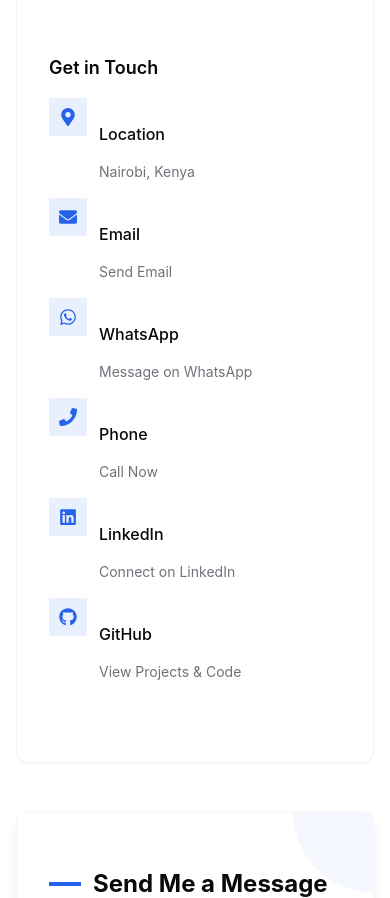
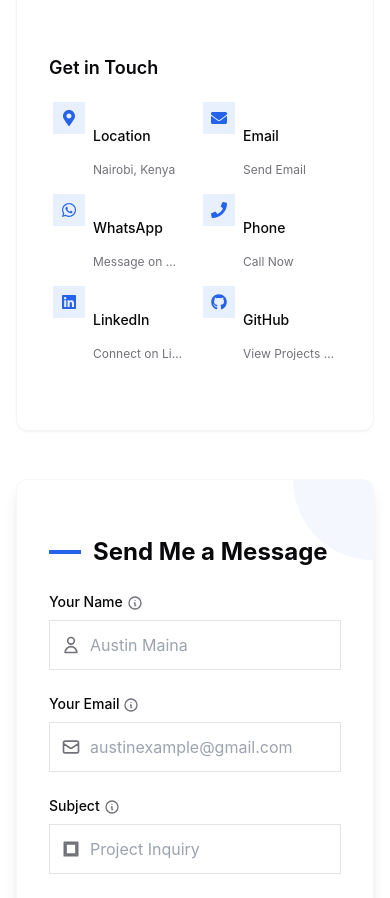
Before and after one commit to Austinkuria/portfolio, a Next.js app: page /contact in a window 390 px wide. Shown: the part 1813-2711 px from the top of the page. Built offline with nearby package versions, Linux system fonts and the light colour scheme; no server answers.

Commit message:
Refactor Contact page: enhance layout and improve accessibility of contact information

```diff
--- a/src/app/contact/page.tsx
+++ b/src/app/contact/page.tsx
@@ -594,114 +594,99 @@ export default function Contact() {
                 {/* Contact Information Grid */}
               <div className="mb-8">
                 <h4 className="text-lg font-semibold mb-4 text-foreground">Get in Touch</h4>
-                <div className="grid grid-cols-1 sm:grid-cols-2 gap-4">
-                  <div className="flex items-start group transition-all">
-                    <div className="bg-primary/10 p-2.5 rounded-lg text-primary group-hover:bg-primary group-hover:text-primary-foreground transition-all duration-300 mr-3 flex-shrink-0">
-                      <FaMapMarkerAlt className="text-lg" />
+                <div className="grid grid-cols-2 sm:grid-cols-2 gap-2 sm:gap-4 auto-rows-fr w-full">
+                  <div className="flex items-start group transition-all w-full p-1 sm:p-2 rounded-lg hover:bg-primary/5">
+                    <div className="bg-primary/10 p-2 sm:p-2.5 rounded-lg text-primary group-hover:bg-primary group-hover:text-primary-foreground transition-all duration-300 mr-2 sm:mr-3 flex-shrink-0">
+                      <FaMapMarkerAlt className="text-base sm:text-lg" />
                     </div>
                     <div className="min-w-0 flex-1">
-                      <h5 className="font-medium text-base">Location</h5>
-                      <p className="text-sm text-muted-foreground">Nairobi, Kenya</p>
+                      <h5 className="font-medium text-sm sm:text-base">Location</h5>
+                      <p className="text-xs sm:text-sm text-muted-foreground">Nairobi, Kenya</p>
                     </div>
                   </div>
 
-                  <div className="flex items-start group transition-all">
-                    <div className="bg-primary/10 p-2.5 rounded-lg text-primary group-hover:bg-primary group-hover:text-primary-foreground transition-all duration-300 mr-3 flex-shrink-0">
-                      <FaEnvelope className="text-lg" />
+                  <div className="flex items-start group transition-all w-full p-1 sm:p-2 rounded-lg hover:bg-primary/5">
+                    <div className="bg-primary/10 p-2 sm:p-2.5 rounded-lg text-primary group-hover:bg-primary group-hover:text-primary-foreground transition-all duration-300 mr-2 sm:mr-3 flex-shrink-0">
+                      <FaEnvelope className="text-base sm:text-lg" />
                     </div>
                     <div className="min-w-0 flex-1">
-                      <h5 className="font-medium text-base">Email</h5>
+                      <h5 className="font-medium text-sm sm:text-base">Email</h5>
                       <a
                         href="mailto:kuriaaustin125@gmail.com"
-                        className="text-sm text-muted-foreground hover:text-primary transition-colors truncate block"
+                        className="text-xs sm:text-sm text-muted-foreground hover:text-primary transition-colors truncate block"
                       >
                         Send Email
                       </a>
                     </div>
                   </div>
 
-                  <div className="flex items-start group transition-all">
-                    <div className="bg-primary/10 p-2.5 rounded-lg text-primary group-hover:bg-primary group-hover:text-primary-foreground transition-all duration-300 mr-3 flex-shrink-0">
-                      <FaWhatsapp className="text-lg" />
+                  <div className="flex items-start group transition-all w-full p-1 sm:p-2 rounded-lg hover:bg-primary/5">
+                    <div className="bg-primary/10 p-2 sm:p-2.5 rounded-lg text-primary group-hover:bg-primary group-hover:text-primary-foreground transition-all duration-300 mr-2 sm:mr-3 flex-shrink-0">
+                      <FaWhatsapp className="text-base sm:text-lg" />
                     </div>
                     <div className="min-w-0 flex-1">
-                      <h5 className="font-medium text-base">WhatsApp</h5>
+                      <h5 className="font-medium text-sm sm:text-base">WhatsApp</h5>
                       <a
                         href="https://wa.me/254797561978?text=Hi%20Austin!%20I%20found%20your%20portfolio%20and%20would%20like%20to%20discuss%20a%20project%20with%20you."
                         target="_blank"
                         rel="noopener noreferrer"
-                        className="text-sm text-muted-foreground hover:text-primary transition-colors truncate block"
+                        className="text-xs sm:text-sm text-muted-foreground hover:text-primary transition-colors truncate block"
                       >
                         Message on WhatsApp
                       </a>
                     </div>
                   </div>
 
-                  <div className="flex items-start group transition-all">
-                    <div className="bg-primary/10 p-2.5 rounded-lg text-primary group-hover:bg-primary group-hover:text-primary-foreground transition-all duration-300 mr-3 flex-shrink-0">
-                      <FaPhone className="text-lg" />
+                  <div className="flex items-start group transition-all w-full p-1 sm:p-2 rounded-lg hover:bg-primary/5">
+                    <div className="bg-primary/10 p-2 sm:p-2.5 rounded-lg text-primary group-hover:bg-primary group-hover:text-primary-foreground transition-all duration-300 mr-2 sm:mr-3 flex-shrink-0">
+                      <FaPhone className="text-base sm:text-lg" />
                     </div>
                     <div className="min-w-0 flex-1">
-                      <h5 className="font-medium text-base">Phone</h5>
+                      <h5 className="font-medium text-sm sm:text-base">Phone</h5>
                       <a
                         href="tel:+254797561978"
-                        className="text-sm text-muted-foreground hover:text-primary transition-colors truncate block"
+                        className="text-xs sm:text-sm text-muted-foreground hover:text-primary transition-colors truncate block"
                       >
                         Call Now
                       </a>
                     </div>
                   </div>
 
-                  <div className="flex items-start group transition-all">
-                    <div className="bg-primary/10 p-2.5 rounded-lg text-primary group-hover:bg-primary group-hover:text-primary-foreground transition-all duration-300 mr-3 flex-shrink-0">
-                      <FaLinkedin className="text-lg" />
+                  <div className="flex items-start group transition-all w-full p-1 sm:p-2 rounded-lg hover:bg-primary/5">
+                    <div className="bg-primary/10 p-2 sm:p-2.5 rounded-lg text-primary group-hover:bg-primary group-hover:text-primary-foreground transition-all duration-300 mr-2 sm:mr-3 flex-shrink-0">
+                      <FaLinkedin className="text-base sm:text-lg" />
                     </div>
                     <div className="min-w-0 flex-1">
-                      <h5 className="font-medium text-base">LinkedIn</h5>
+                      <h5 className="font-medium text-sm sm:text-base">LinkedIn</h5>
                       <a
                         href="https://linkedin.com/in/austin-maina"
                         target="_blank"
                         rel="noopener noreferrer"
-                        className="text-sm text-muted-foreground hover:text-primary transition-colors truncate block"
+                        className="text-xs sm:text-sm text-muted-foreground hover:text-primary transition-colors truncate block"
                       >
                         Connect on LinkedIn
                       </a>
                     </div>
                   </div>
 
-                  <div className="flex items-start group transition-all">
-                    <div className="bg-primary/10 p-2.5 rounded-lg text-primary group-hover:bg-primary group-hover:text-primary-foreground transition-all duration-300 mr-3 flex-shrink-0">
-                      <FaGithub className="text-lg" />
+                  <div className="flex items-start group transition-all w-full p-1 sm:p-2 rounded-lg hover:bg-primary/5">
+                    <div className="bg-primary/10 p-2 sm:p-2.5 rounded-lg text-primary group-hover:bg-primary group-hover:text-primary-foreground transition-all duration-300 mr-2 sm:mr-3 flex-shrink-0">
+                      <FaGithub className="text-base sm:text-lg" />
                     </div>
                     <div className="min-w-0 flex-1">
-                      <h5 className="font-medium text-base">GitHub</h5>
+                      <h5 className="font-medium text-sm sm:text-base">GitHub</h5>
                       <a
                         href="https://github.com/Austinkuria"
                         target="_blank"
                         rel="noopener noreferrer"
-                        className="text-sm text-muted-foreground hover:text-primary transition-colors truncate block"
+                        className="text-xs sm:text-sm text-muted-foreground hover:text-primary transition-colors truncate block"
                       >
                         View Projects & Code
                       </a>
                     </div>
                   </div>
 
-                  <div className="flex items-start group transition-all">
-                    {/* <div className="bg-primary/10 p-2.5 rounded-lg text-primary group-hover:bg-primary group-hover:text-primary-foreground transition-all duration-300 mr-3 flex-shrink-0">
-                      <FaTwitter className="text-lg" />
-                    </div> */}
-                    {/* <div className="min-w-0 flex-1">
-                      <h5 className="font-medium text-base">Twitter / X</h5>
-                      <a
-                        href="https://twitter.com/AustinMaina_"
-                        target="_blank"
-                        rel="noopener noreferrer"
-                        className="text-sm text-muted-foreground hover:text-primary transition-colors truncate block"
-                      >
-                        Follow on X
-                      </a>
-                    </div> */}
-                  </div>                </div>
+                </div>
               </div>
             </div>
           </m.div>
```
